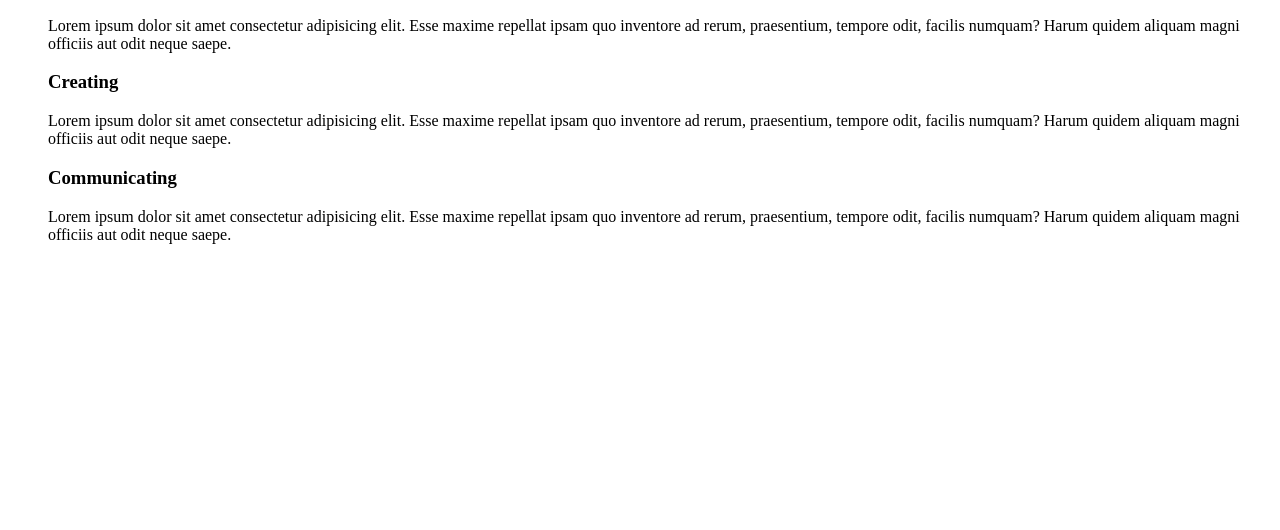
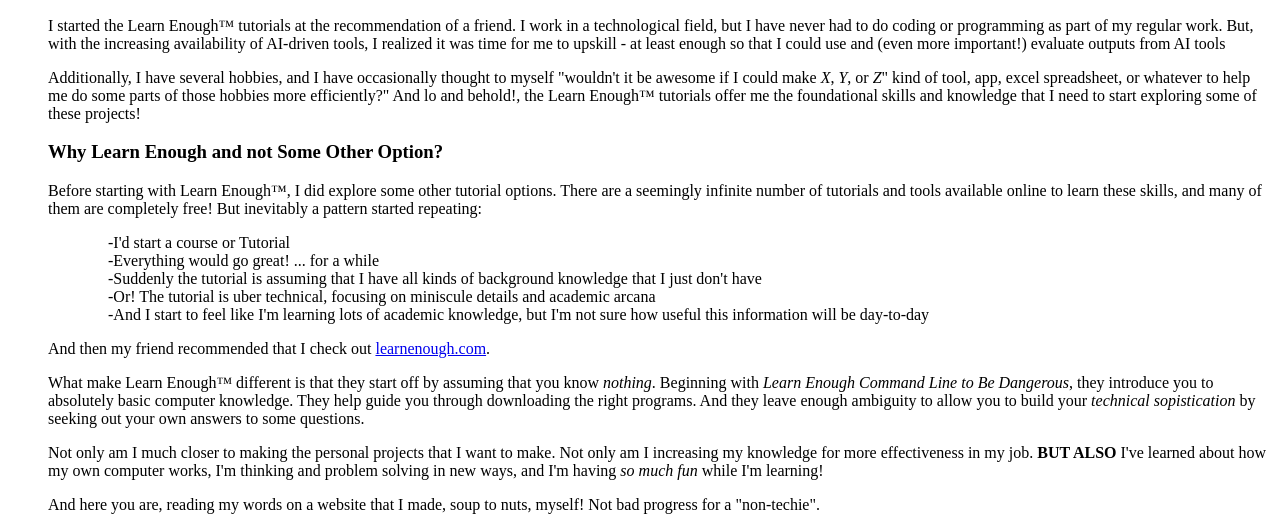
Before and after one commit to eamw-cg/sample_website, a plain HTML site: page index.html in a window 1280 px wide. Shown: the part 2759-3289 px from the top of the page. Before the commit the page ends 3019 px from the top, so only its background shows below. Drawn offline with Linux system fonts and the light colour scheme.

Commit message:
add my personal info

```diff
--- a/index.html
+++ b/index.html
@@ -110,20 +110,42 @@
       <img src="https://avatars.githubusercontent.com/u/242511619?s=150" alt="author gravatar" style="margin-left: 40px;">
 
       <p style="margin-left: 40px;" style="margin-right: 40px; text-align: right;">
-        Lorem ipsum dolor sit amet consectetur adipisicing elit. Esse maxime repellat ipsam quo inventore ad rerum, praesentium, tempore odit, facilis numquam? Harum quidem aliquam magni officiis aut odit neque saepe.
+        I started the Learn Enough™ tutorials at the recommendation of a friend. I work in a technological field, but I have never had to do coding or programming as part of my regular work. But, with the increasing availability of AI-driven tools, I realized it was time for me to upskill - at least enough so that I could use and (even more important!) evaluate outputs from AI tools
       </p>
 
-    <h3 style="margin-left: 40px;">Creating</h3>
+      <p style="margin-left: 40px;" style="margin-right: 40px; text-align: right;">
+        Additionally, I have several hobbies, and I have occasionally thought to myself "wouldn't it be awesome if I could make <em>X</em>, <em>Y</em>, or <em>Z</em>" kind of tool, app, excel spreadsheet, or whatever to help me do some parts of those hobbies more efficiently?" And lo and behold!, the Learn Enough™ tutorials offer me the foundational skills and knowledge that I need to start exploring some of these projects!
+      </p>
+
+    <h3 style="margin-left: 40px;">Why Learn Enough and not Some Other Option?</h3>
 
       <p style="margin-left: 40px;" style="margin-right: 40px; text-align: right;">
-        Lorem ipsum dolor sit amet consectetur adipisicing elit. Esse maxime repellat ipsam quo inventore ad rerum, praesentium, tempore odit, facilis numquam? Harum quidem aliquam magni officiis aut odit neque saepe.
-      </p>
+        Before starting with Learn Enough™, I did explore some other tutorial options. There are a seemingly infinite number of tutorials and tools available online to learn these skills, and many of them are completely free! But inevitably a pattern started repeating:
 
-    <h3 style="margin-left: 40px;">Communicating</h3>
+        <p style="margin-left: 100px;" style="margin-right: 40px; text-align: right;">
+            -I'd start a course or Tutorial<br>
+            -Everything would go great! ... for a while<br>
+            -Suddenly the tutorial is assuming that I have all kinds of background knowledge that I just don't have<br>
+            -Or! The tutorial is uber technical, focusing on miniscule details and academic arcana<br>
+            -And I start to feel like I'm learning lots of academic knowledge, but I'm not sure how useful this information will be day-to-day
+        </p>
 
-      <p style="margin-left: 40px;" style="margin-right: 40px; text-align: right;">
-        Lorem ipsum dolor sit amet consectetur adipisicing elit. Esse maxime repellat ipsam quo inventore ad rerum, praesentium, tempore odit, facilis numquam? Harum quidem aliquam magni officiis aut odit neque saepe.
-      </p>
+        <p style="margin-left: 40px;" style="margin-right: 40px; text-align: right;">
+            And then my friend recommended that I check out <a href="http://learnenough.com">learnenough.com</a>.
+
+        </p>
+
+        <p style="margin-left: 40px;" style="margin-right: 40px; text-align: right;">
+          What make Learn Enough™ different is that they start off by assuming that you know <em>nothing</em>. Beginning with <em>Learn Enough Command Line to Be Dangerous</em>, they introduce you to absolutely basic computer knowledge. They help guide you through downloading the right programs. And they leave enough ambiguity to allow you to build your <em>technical sopistication</em> by seeking out your own answers to some questions.
+        </p>
+
+        <p style="margin-left: 40px;" style="margin-right: 40px; text-align: right;">
+            Not only am I much closer to making the personal projects that I want to make. Not only am I increasing my knowledge for more effectiveness in my job. <strong>BUT ALSO</strong> I've learned about how my own computer works, I'm thinking and problem solving in new ways, and I'm having <em>so much fun</em> while I'm learning!
+        </p>
+
+        <p style="margin-left: 40px;" style="margin-right: 40px; text-align: right;">
+            And here you are, reading my words on a website that I made, soup to nuts, myself! Not bad progress for a "non-techie".
+        </p>
 
   </body>
 </html>
```
